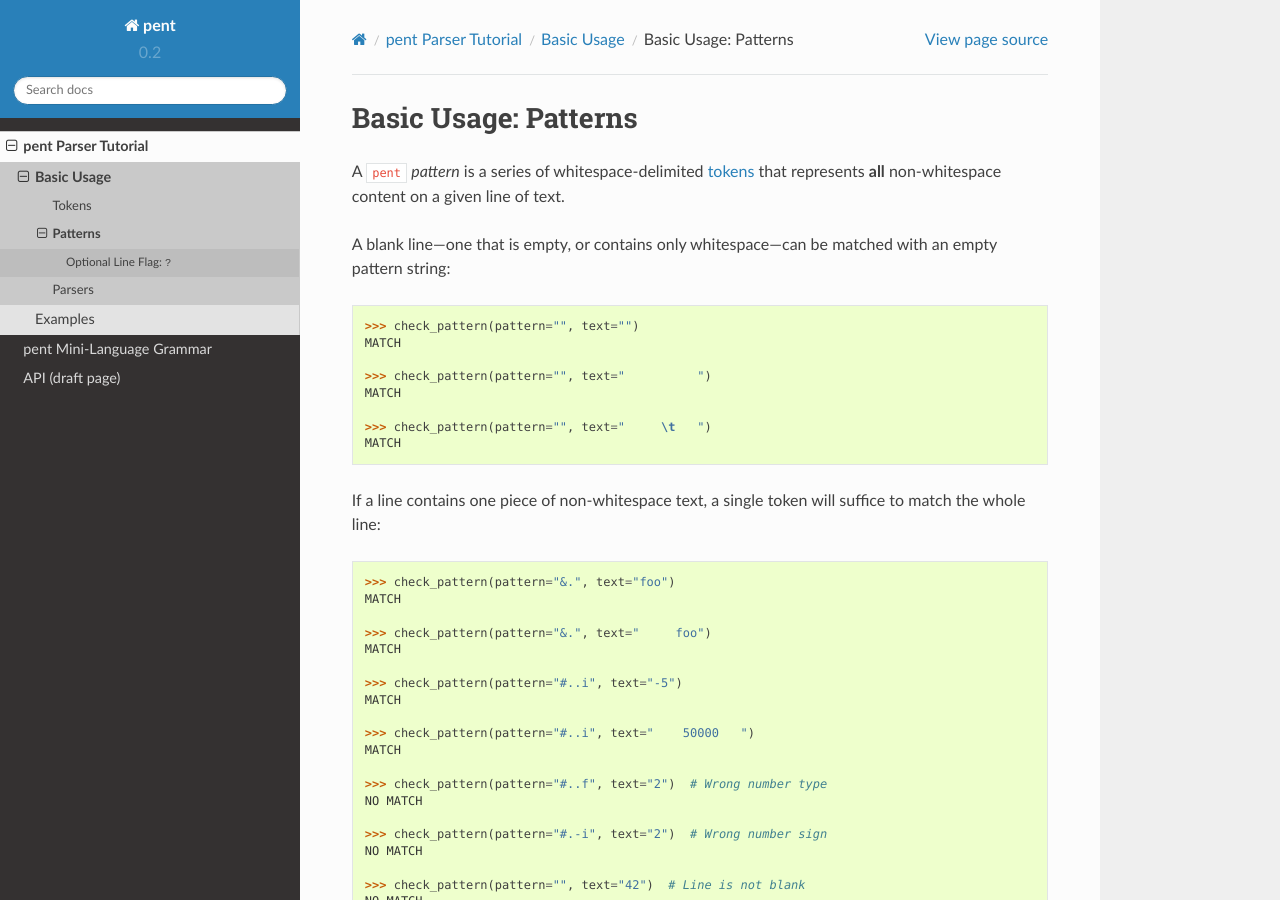
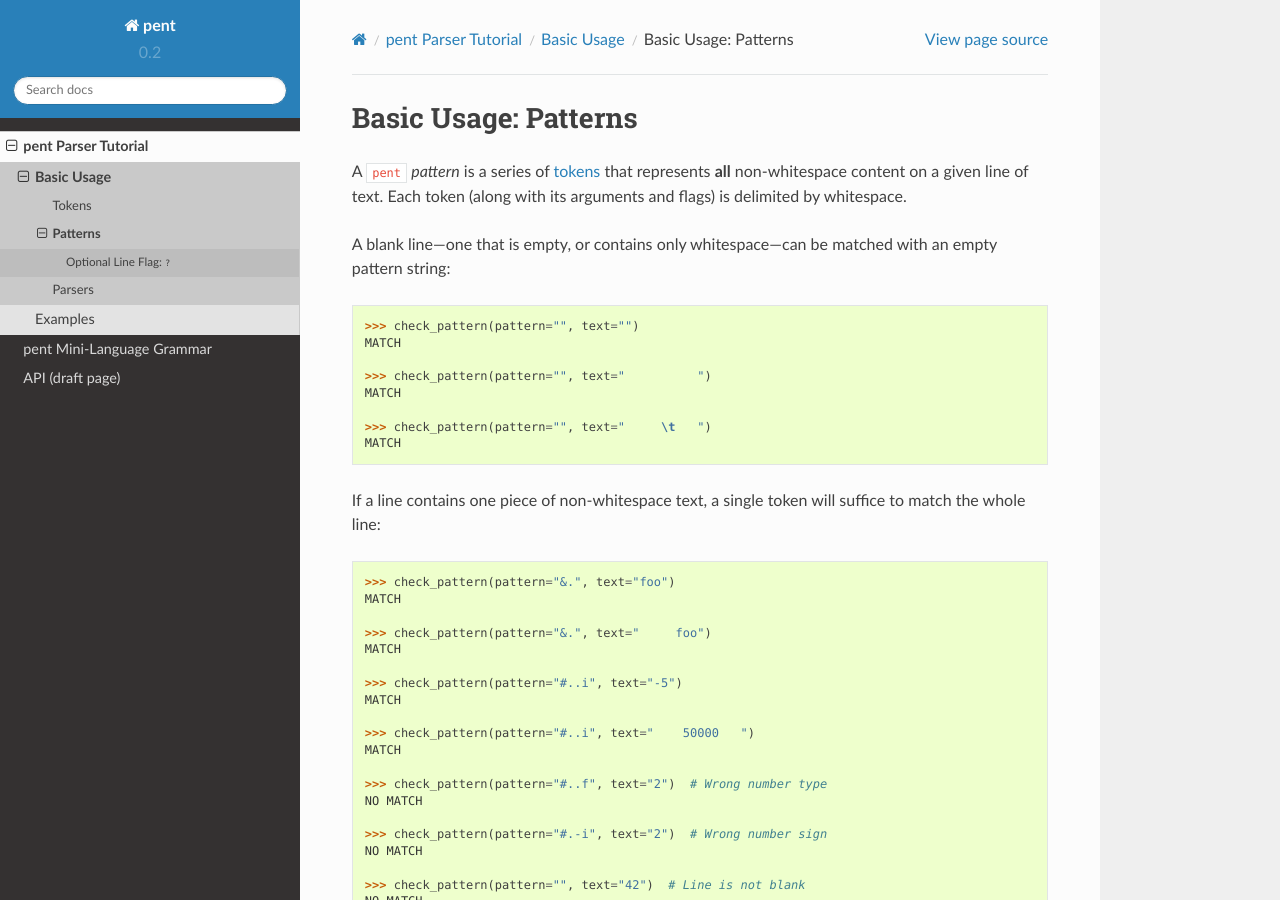
Before and after one commit to bskinn/pent, a Sphinx documentation site: the page built from doc/source/tutorial/basics/patterns.rst, in a window 1280 px wide and 900 px high. Built offline with Sphinx 7.4.7 and the Read the Docs theme 2.0.0, drawn with Linux system fonts in a browser that asks for light colours.

Commit message:
Revise docs
Changes per #94 and discussion there.

Plus, add 'pip install pent' to frontpage.

```diff
--- a/doc/source/index.rst
+++ b/doc/source/index.rst
@@ -66,6 +66,9 @@
 just about anything you want from just about any
 surrounding text.
 
+``pent`` is available on PyPI, and thus can be installed
+via "|cour|\ pip install pent\ |/cour|".
+
 Usage instructions for ``pent`` are provided in the
 :doc:`tutorial </tutorial>`, broken up into
 (1) an explanation of the
--- a/doc/source/tutorial/basics/patterns.rst
+++ b/doc/source/tutorial/basics/patterns.rst
@@ -3,9 +3,10 @@
 Basic Usage: Patterns
 =====================
 
-A ``pent`` *pattern* is a series of whitespace-delimited
-:doc:`tokens <tokens>` that represents **all** non-whitespace
-content on a given line of text.
+A ``pent`` *pattern* is a series of :doc:`tokens <tokens>`
+that represents **all** non-whitespace content
+on a given line of text. Each token (along with its
+arguments and flags) is delimited by whitespace.
 
 A blank line---one that is empty, or contains only
 whitespace---can be matched with an empty pattern string:
```
Also changed, not shown: other parts of doc/source/tutorial/basics/patterns.rst (+2 -2 lines), doc/source/tutorial/basics/tokens.rst (+17 -13 lines).
